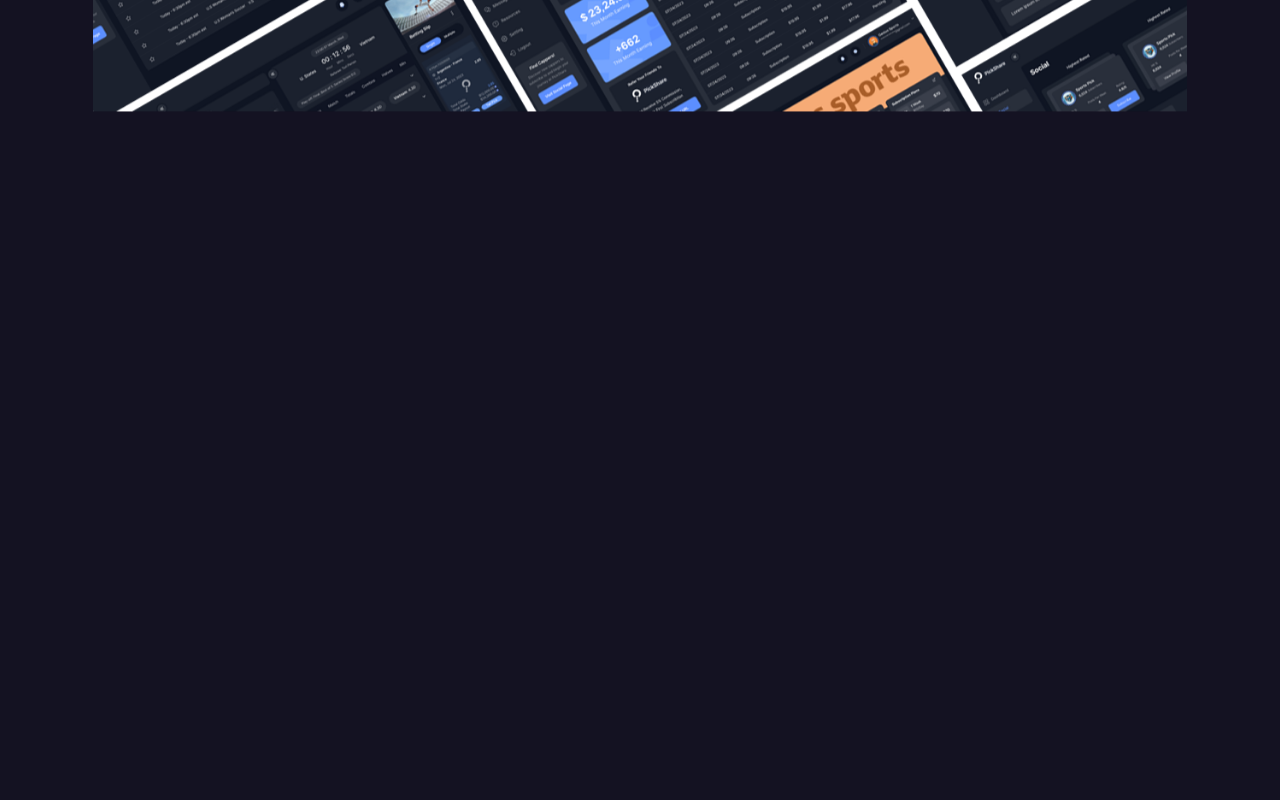
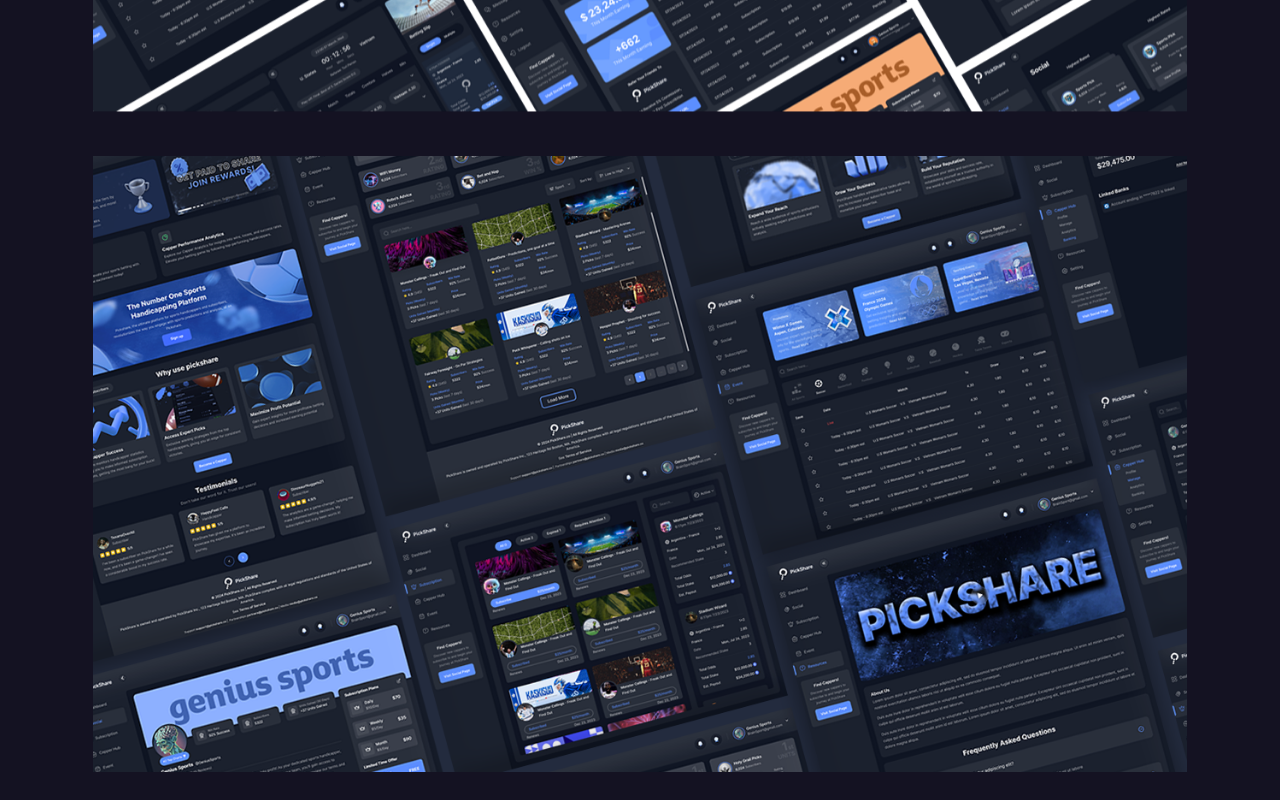
Before and after one commit to Testingaccc123/Portfolio_Website, a React (Create React App) app: page /CaseStudy1 in a window 1280 px wide. Shown: the part 3225-4025 px from the top of the page. Before the commit the page ends 3365 px from the top, so only its background shows below. Built offline with nearby package versions, Linux system fonts and the light colour scheme.

Commit message:
new cover image, added to case study as well

```diff
--- a/src/Pages/Portfolio/CaseStudy1.jsx
+++ b/src/Pages/Portfolio/CaseStudy1.jsx
@@ -9,6 +9,7 @@
 import Image7 from "../../Assets/Project1.7.png";
 import Image8 from "../../Assets/Project1.8.png";
 import Image9 from "../../Assets/Project1.9.png";
+import Image10 from "../../Assets/Project1.10.png";
 
 const CaseStudy1 = () => {
     return (
@@ -57,6 +58,9 @@
                     <div className='col-md-12 mb-1'>
                         <img src={Image9} alt='Project 9' className='img-fluid mx-auto d-block' style={{ margin: '0.5em', width: "97%" }} />
                     </div>
+                    <div className='col-md-12 mb-1'>
+                    <img src={Image10} alt='Project 10' className='img-fluid mx-auto d-block' style={{ margin: '0.5em', width: "97%" }} />
+                    </div>
                 </div>
             </div>
         </div>
```
Also changed, not shown: src/Assets/Grids.png, src/Assets/Project1.10.png (added).
